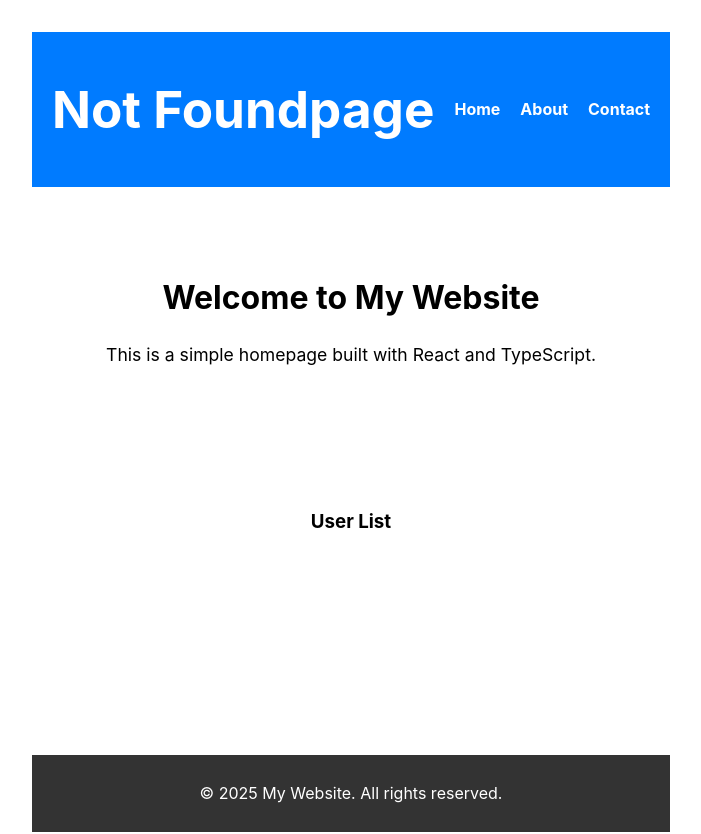
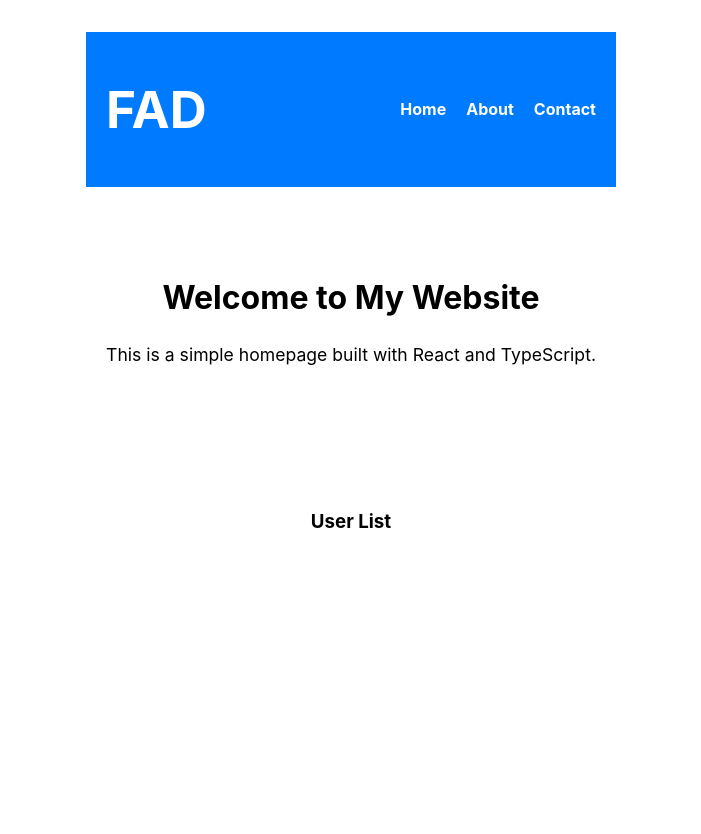
Before and after one commit to TDDD96-group10/FAD, a React (Vite) app in the folder fad_frontend/: page /test in a window 1280 px wide. Before the commit this address had no page. Shown: the top 834 px of the page, without its empty margins (289-990 px from the left). Built offline with nearby package versions, Linux system fonts and the light colour scheme.

Commit message:
fix hotreload and added standardized headers and footers

```diff
--- /dev/null
+++ b/fad_frontend/src/footer.tsx
@@ -0,0 +1,9 @@
+const FADfooter: React.FC = () => {
+    return (
+        <footer className="footer">
+            <p>© 2025 My Website. All rights reserved.</p>
+        </footer>
+    );
+}
+
+export default FADfooter;
--- /dev/null
+++ b/fad_frontend/src/header.tsx
@@ -0,0 +1,16 @@
+const FADheader: React.FC = () => {
+    return (
+        <header className="header">
+            <h1>FAD</h1>
+            <nav>
+                <ul className="nav-links">
+                    <li><a href="#">Home</a></li>
+                    <li><a href="#">About</a></li>
+                    <li><a href="#">Contact</a></li>
+                </ul>
+            </nav>
+        </header>
+    );
+}
+
+export default FADheader;
--- a/fad_frontend/src/navigation/routes.tsx
+++ b/fad_frontend/src/navigation/routes.tsx
@@ -1,8 +1,13 @@
 import { Route, Routes,BrowserRouter } from 'react-router-dom';
 import { routes } from './routesConfig';
 
+import FADheader from '../header';
+import FADfooter from '../footer';
+
 const AppRoutes = () => {
   return (
+    <>
+    <FADheader />
     <BrowserRouter>
       <Routes>
         {routes.map(({ path, element: Element }) => (
@@ -10,6 +15,8 @@ const AppRoutes = () => {
         ))}
       </Routes>
     </BrowserRouter>
+    <FADfooter />
+    </>
   );
 };
 
--- a/fad_frontend/src/navigation/routesConfig.ts
+++ b/fad_frontend/src/navigation/routesConfig.ts
@@ -1,5 +1,6 @@
 import HomePage from '../pages/HomePage.tsx';
 import NotFoundPage from '../pages/NotFoundPage.tsx';
+import Logintest from '../pages/logintest.tsx';
 import { ReactNode } from "react";
 
 interface RouteType {
@@ -9,6 +10,7 @@ interface RouteType {
 
 export const routes: RouteType[] = [
   { path: "/home", element: HomePage },
-  {path: "*", element :  NotFoundPage }
+  { path: "*", element:  NotFoundPage },
+  { path: "/test", element: Logintest}
 
 ];
--- a/fad_frontend/src/pages/HomePage.tsx
+++ b/fad_frontend/src/pages/HomePage.tsx
@@ -22,17 +22,6 @@ const HomePage: React.FC = () => {
 
   return (
     <div className="container">
-      {/* Header */}
-      <header className="header">
-        <h1>My Website</h1>
-        <nav>
-          <ul className="nav-links">
-            <li><a href="#">Home</a></li>
-            <li><a href="#">About</a></li>
-            <li><a href="#">Contact</a></li>
-          </ul>
-        </nav>
-      </header>
 
       {/* Hero Section */}
       <section className="hero">
@@ -49,11 +38,6 @@ const HomePage: React.FC = () => {
 
         </ul>
       </main>
-
-      {/* Footer */}
-      <footer className="footer">
-        <p>© 2025 My Website. All rights reserved.</p>
-      </footer>
     </div>
   );
 };
--- a/fad_frontend/src/pages/NotFoundPage.tsx
+++ b/fad_frontend/src/pages/NotFoundPage.tsx
@@ -2,20 +2,10 @@ const NotFoundPage: React.FC = () => {
 
   return (
     <div className="container">
-      {/* Header */}
-      <header className="header">
-        <h1>Not Foundpage</h1>
-        <nav>
-          <ul className="nav-links">
-            <li><a href="#">Home</a></li>
-            <li><a href="#">About</a></li>
-            <li><a href="#">Contact</a></li>
-          </ul>
-        </nav>
-      </header>
 
       {/* Hero Section */}
       <section className="hero">
+        <h1>NOT FOUND PAGE</h1>
         <h2>Welcome to My Website</h2>
         <p>This is a simple homepage built with React and TypeScript.</p>
       </section>
@@ -23,16 +13,10 @@ const NotFoundPage: React.FC = () => {
       {/* Main Content */}
       <main className="content">
         <h3>User List</h3>
-
         <ul>
-
         </ul>
       </main>
 
-      {/* Footer */}
-      <footer className="footer">
-        <p>© 2025 My Website. All rights reserved.</p>
-      </footer>
     </div>
   );
 };
--- /dev/null
+++ b/fad_frontend/src/pages/logintest.tsx
@@ -0,0 +1,26 @@
+
+
+const Logintest: React.FC = () => {
+
+    return (
+      <div className="container">
+        {/* Hero Section */}
+        <section className="hero">
+          <h2>Welcome to My Website</h2>
+          <p>This is a simple homepage built with React and TypeScript.</p>
+        </section>
+
+        {/* Main Content */}
+        <main className="content">
+          <h3>User List</h3>
+
+          <ul>
+
+          </ul>
+        </main>
+
+      </div>
+    );
+  };
+
+  export default Logintest;
```
Also changed, not shown: 1 other file (tests, documents, lock files or other folders).
